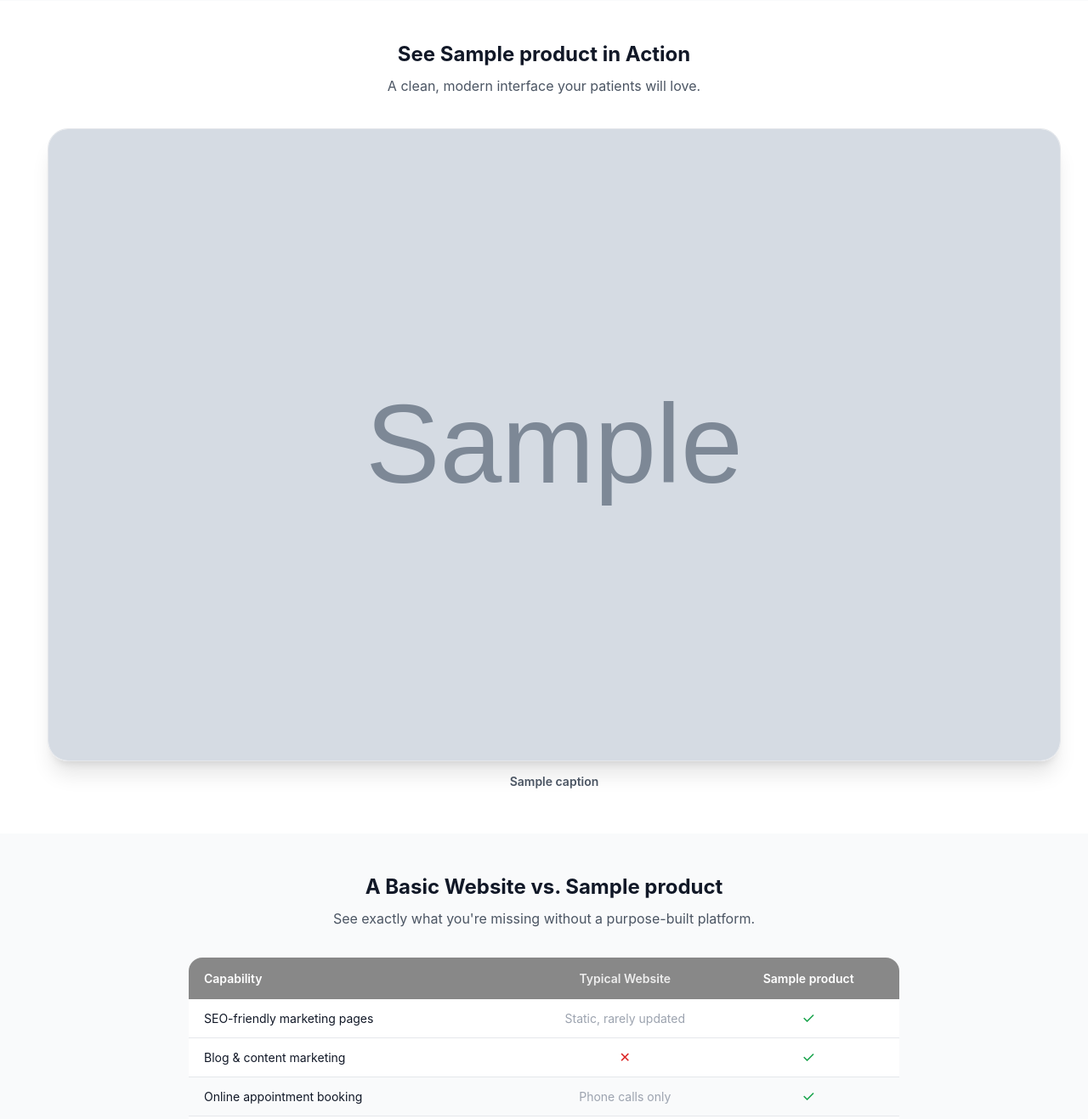
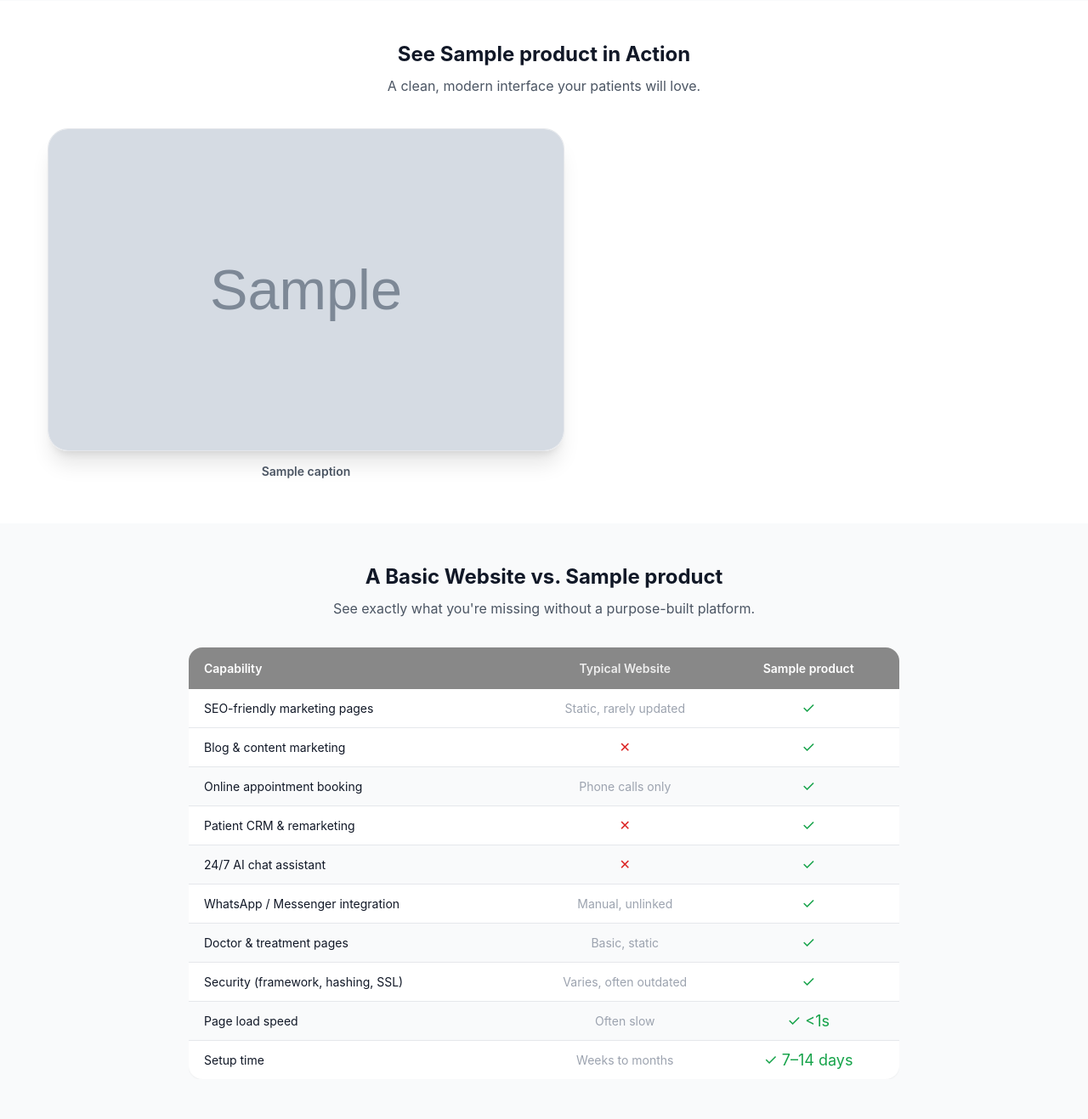
Before and after one commit to phoneixriseinteractive/curasuite_website, a Django app: template templates/landing_pages/curacms.html in a window 1280 px wide. Shown: the part 2980-4297 px from the top of the page at 85% size. Run offline with Django 5.2, Linux system fonts and the light colour scheme; the template is opened without the code that fills it: most values are stand-ins (such as "Sample title", 1, 10 or a date in 2020); grey boxes marked "Sample" are stand-in pictures; some libraries are stand-ins or nearby versions.

Commit message:
Update shpwcase section

```diff
--- a/templates/landing_pages/curacms.html
+++ b/templates/landing_pages/curacms.html
@@ -4,8 +4,11 @@
 {% block extra_head %}
 <style>
   /* Screenshot spotlight — one large featured screenshot + small rotating thumbnails */
-  .lp-spotlight { display: flex; gap: 24px; align-items: center; }
-  .lp-spotlight-thumbs { display: flex; flex-direction: column; gap: 16px; flex-shrink: 0; }
+  .lp-spotlight { display: flex; gap: 24px; align-items: stretch; }
+  .lp-spotlight-thumbs {
+    display: flex; flex-direction: column; gap: 16px; flex-shrink: 0;
+    overflow-y: auto; padding: 4px; margin: -4px;
+  }
   .lp-spotlight-thumb {
     width: 76px; height: 76px; padding: 0; flex-shrink: 0; cursor: pointer;
     border-radius: 50%; overflow: hidden; border: 3px solid white;
@@ -13,12 +16,13 @@
   }
   .lp-spotlight-thumb:hover { transform: scale(1.08); }
   .lp-spotlight-thumb img { width: 100%; height: 100%; object-fit: cover; display: block; }
-  .lp-spotlight-main { flex: 1; min-width: 0; }
+  .lp-spotlight-main { flex: 0 1 50%; max-width: 50%; min-width: 0; }
   @keyframes lp-spot-in { from { opacity: 0; transform: scale(.95); } to { opacity: 1; transform: scale(1); } }
   .lp-spot-img { animation: lp-spot-in .5s ease; }
   @media (max-width: 640px) {
     .lp-spotlight { flex-direction: column-reverse; }
-    .lp-spotlight-thumbs { flex-direction: row; }
+    .lp-spotlight-main { max-width: 100%; }
+    .lp-spotlight-thumbs { flex-direction: row; overflow-y: visible; overflow-x: auto; max-height: none; }
   }
   @media (prefers-reduced-motion: reduce) {
     .lp-spot-img { animation: none; }
@@ -322,7 +326,7 @@
 
       <!-- Small rotating thumbnails — click one to bring it to the spotlight -->
       <div class="lp-spotlight-thumbs">
-        <template x-for="(item, i) in items.slice(1, 4)" :key="item.src">
+        <template x-for="(item, i) in items.slice(1)" :key="item.src">
           <button type="button" class="lp-spotlight-thumb" @click="select(i + 1)" :aria-label="'Show ' + item.caption">
             <img :src="item.src" :alt="item.caption" loading="lazy">
           </button>
```
